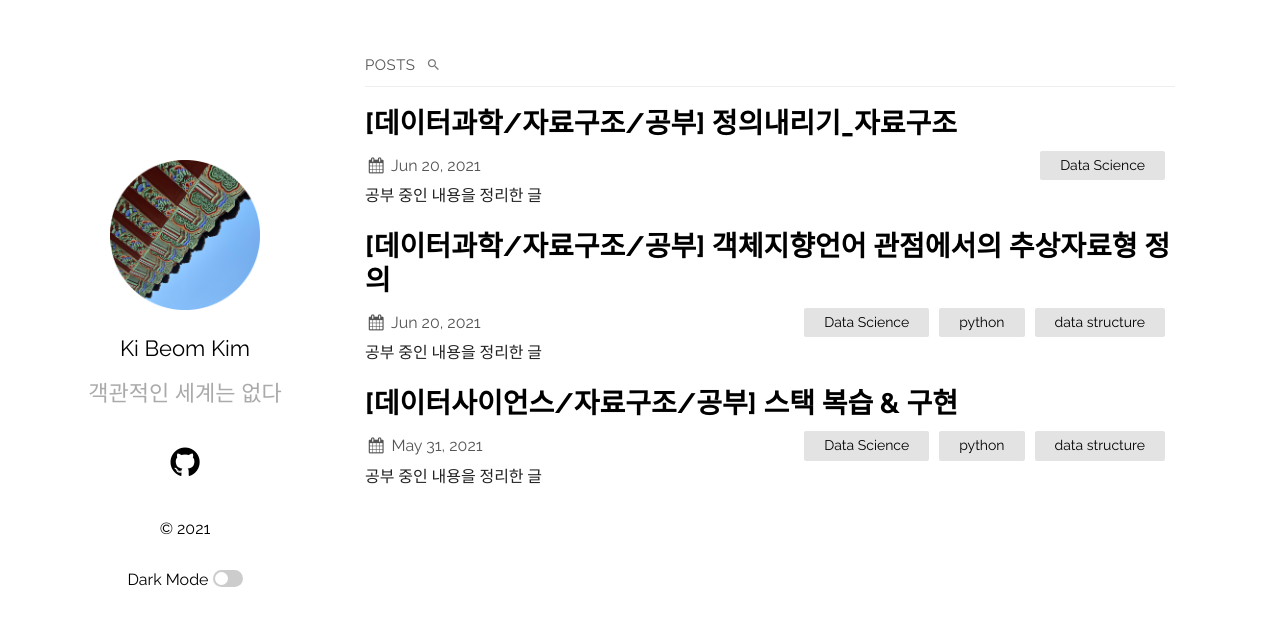
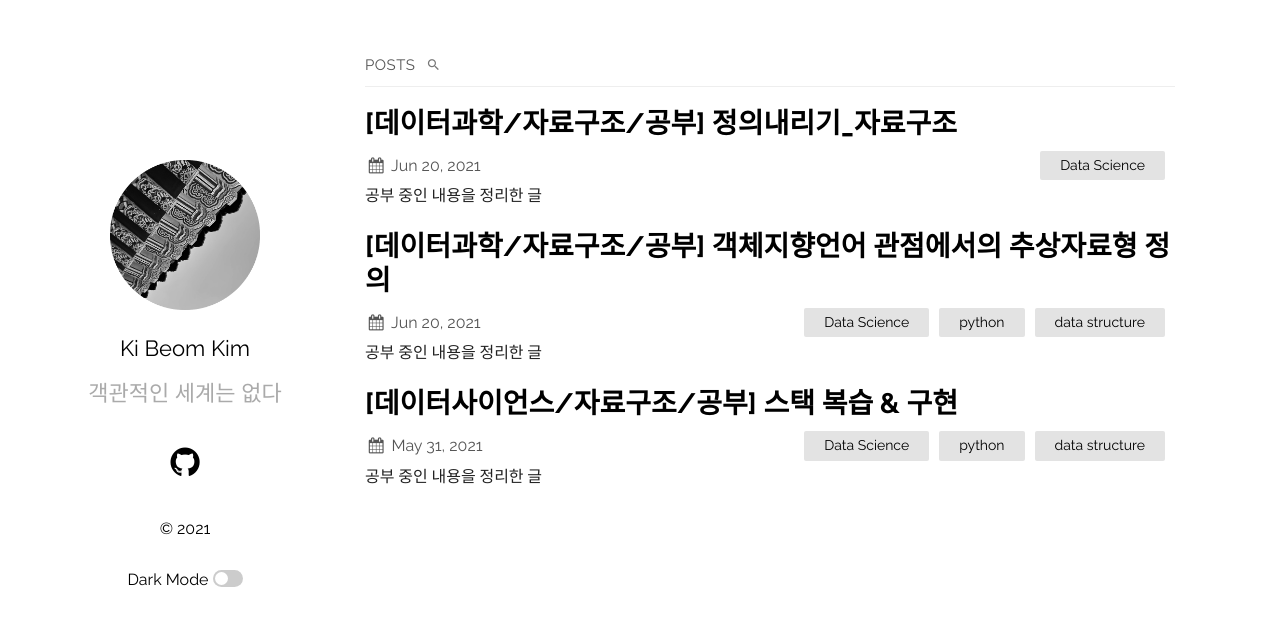
Before and after one commit to tigerkey10/tigerkey10.github.io, a Jekyll site: the page built from index.md, in a window 1280 px wide. Shown: the top 626 px of the page. Built offline with Jekyll 4.4.1, drawn with Linux system fonts in a browser that asks for light colours.

Commit message:
main image changed - from korea to korea_dark

```diff
--- a/_config.yml
+++ b/_config.yml
@@ -18,7 +18,7 @@
   sitemap: true # set to true to generate sitemap.xml content
   search: true # set to true to enable searchbar
   dark_mode: true # set to true to add dark mode toggle
-  portfolio_image: "assets/korea.png" # the path from the base directory of the site to the image to display (no / at the start)
+  portfolio_image: "assets/korea_dark.png" # the path from the base directory of the site to the image to display (no / at the start)
   html_lang: "en" # set the lang attribute of the <html> tag for the pages. See here for a list of codes: https://www.w3schools.com/tags/ref_country_codes.asp
   condensed_mobile:
     #- home
```
Also changed, not shown: 1 other file.
